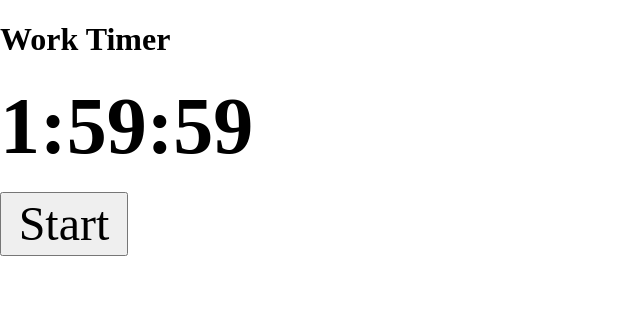
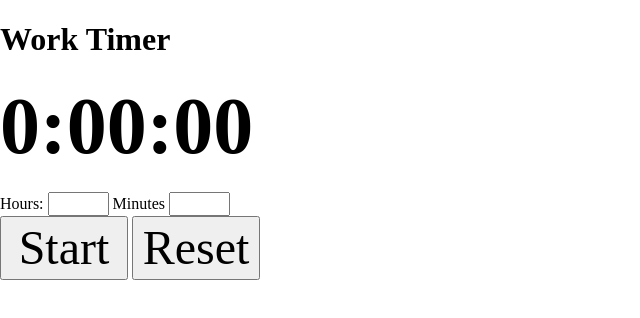
Before and after one commit to JHarringtonDev/simpleBreakTimer, a plain HTML site: page index.html in a window 1280 px wide. Both pictures are taken after a click on the button "Start". Shown: the whole page, without its empty margins (0-640 px from the left). Drawn offline with Linux system fonts and the light colour scheme.

Commit message:
added custom time input

```diff
--- a/css/style.css
+++ b/css/style.css
@@ -22,8 +22,8 @@ img{
 h2 {
   background-color: #fff;
   font-size: 5rem;
+  height: 7rem;
   margin: 0;
-  height: 7rem;
   width: 20rem;
 }
 
--- a/index.html
+++ b/index.html
@@ -11,9 +11,21 @@
 </head>
 <body>
     <H1>Work Timer</H1>
-    <h2 id="countdown"></h2>
+    <section>
+        <h2 id="countdown"></h2>
+    </section>
+    <section>
+        <span>Hours:</span>
+        <input type="number" id="hours" name="hours"
+        min="0" max="24">
+        <span>Minutes</span>
+        <input type="number" id="minutes" name="minutes"
+        min="0" max="59">
+    </section>
+    <section>
     <button id=start>Start</button>
-
+    <button onClick="window.location.reload();">Reset</button>
+    </section>
 	<script type="text/javascript" src="js/main.js"></script>
 </body>
 </html>
--- a/js/main.js
+++ b/js/main.js
@@ -1,11 +1,16 @@
-const startingMinutes = 120;
+function resetTime(){
+    window.location.reload();
+}
+
+function startTime(){
+let startingMinutes = Number(document.getElementById("hours").value * 60) + Number(document.getElementById("minutes").value) ;
 let time = startingMinutes * 60
+
+
 
 const countdownEl = document.getElementById('countdown');
 
-function startTime(){
     setInterval(updateCountdown, 1000)
-
 function updateCountdown() {
     let adjustMinutes
 const minutes = Math.floor(time/60);
@@ -32,10 +37,13 @@ time--;
 
 if(hours == 0 && adjustMinutes == 00 && seconds == 00){
     alert('Break Time!!!')
-    }
+    }else if(countdownEl.innerHTML.includes("-")){
+    countdownEl.innerHTML = `0:00:00`
 }
-// if(hours == 1 && adjustMinutes == 58 && seconds == 30){
-//     alert('Break Time!!!')
+}
 }
 
-document.querySelector('button').addEventListener("click", startTime)
+
+
+document.querySelector('#start').addEventListener("click", startTime)
+document.quereSelector('#reset').addEventListener("click", resetTime)
```
